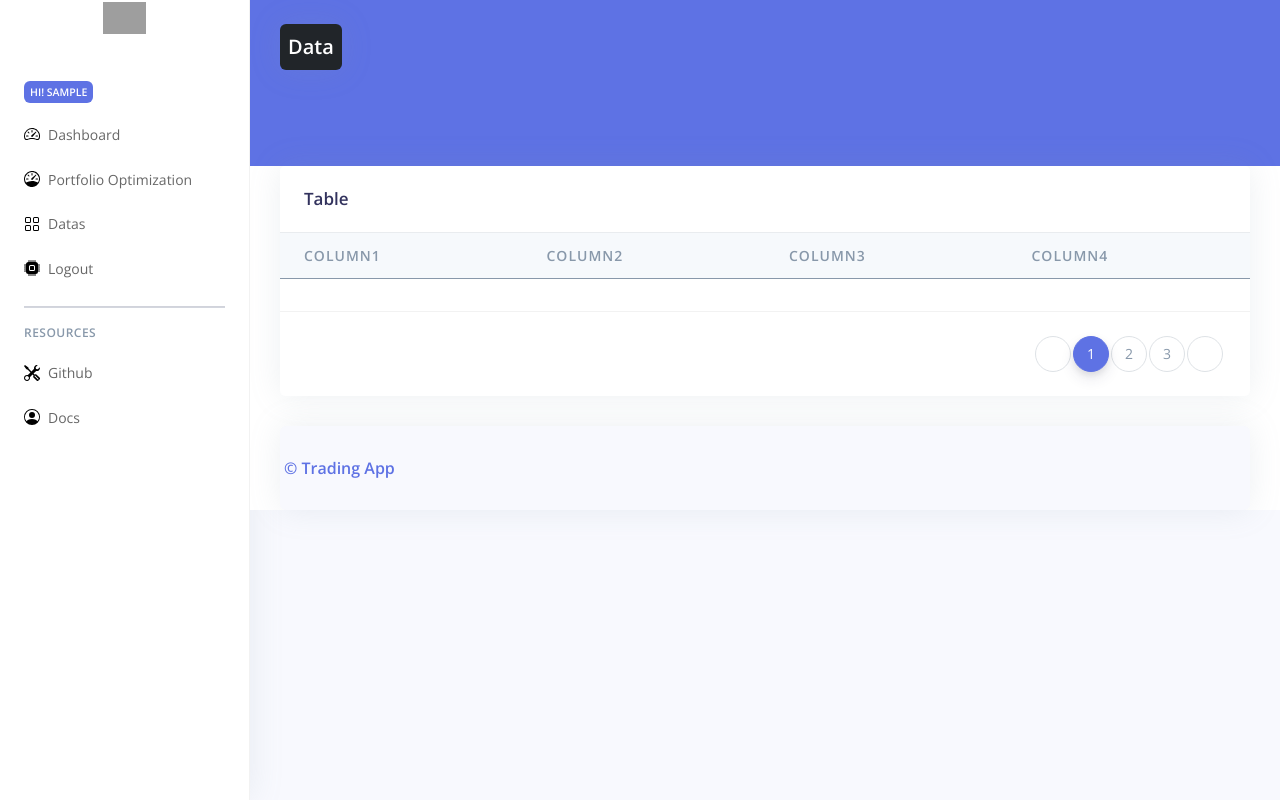
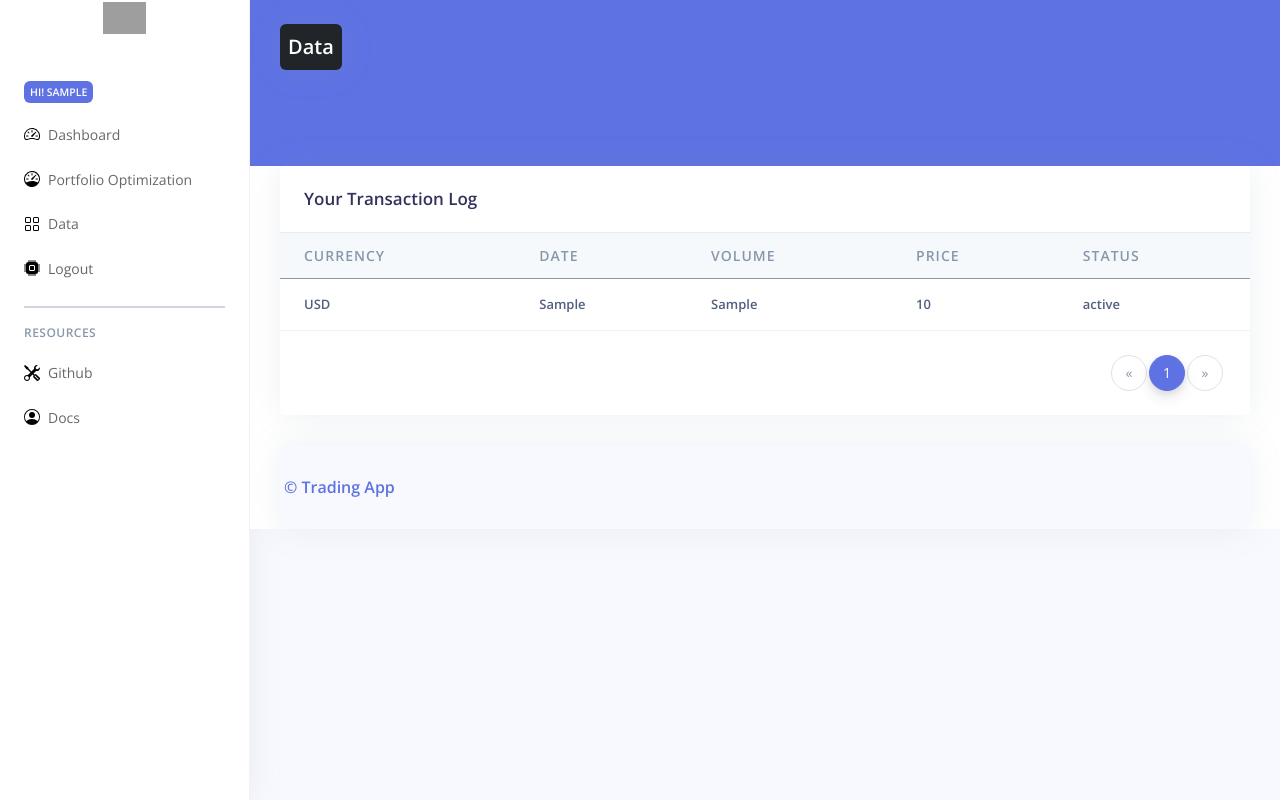
Before and after one commit to qnghien/Trading_WebApp, a Flask app: page /data in a window 1280 px wide. Run offline with Flask 2, Linux system fonts and the light colour scheme; the visitor is signed in with stand-in values (Sample User, id 1); tables that the repository leaves empty or names only in its code hold one stand-in row (values such as "Sample post"); lists and menus that the app fills with data are empty; some libraries are stand-ins or nearby versions; grey boxes are pictures that could not be loaded.

Commit message:
update front end
+ add pagination in stats board
+ adjust optimize-portfolio page
+ create custom.css to customize style
+ create data-page.js, stat-board.js to  add some feature(process pagination, categorize stat-board )

```diff
--- a/flask_web/routes.py
+++ b/flask_web/routes.py
@@ -18,10 +18,12 @@ def login_required(function):
 @app.route('/index', methods=["GET","POST"], endpoint="index")
 @login_required
 def index():
-    log = webserver.get_transaction_log(session['id'])
+    log = webserver.get_transaction_log(session['id'], limit=8)
     pairs = sorted(set([ row[1] for row in log ]))
+    stats = webserver.get_portfolio_by_user(session['id'])
+
     return render_template("index.html", len_list= len(pairs),
-                            list_currency=pairs, user_name=session['username'], log=log)
+                            list_currency=pairs, user_name=session['username'], log=log, stats=stats)
 
 
 #------------------------------------------------------------------------------
@@ -34,7 +36,9 @@ def optimize_portfolio():
 @app.route('/data', endpoint="data_report")
 @login_required
 def data_report():
-    return render_template("data.html", user_name=session['username'])
+    log = webserver.get_transaction_log(session['id'])
+
+    return render_template("data.html", user_name=session['username'], log=log)
 
 
 #------------------------------------------------------------------------------
--- a/flask_web/server.py
+++ b/flask_web/server.py
@@ -47,9 +47,34 @@ class WebServer():
     ''' GET REQUEST'''
 
     #--------------------------------------------
-    def get_transaction_log(self, user_id):
+    def get_transaction_log(self, user_id, limit=0):
         conn = self.mysql.connect()
         cursor = conn.cursor()
-        cursor.execute("select * from transaction where user_id= (%s)", (user_id,))
-        datas = cursor.fetchall()
-        return datas
+        log_query = "select * from transaction where user_id= (%s) order by day desc"
+        if limit > 0:
+            log_query += " Limit " + str(limit)
+
+        cursor.execute(log_query, (user_id,))
+        data = cursor.fetchall()
+        return data
+
+    #--------------------------------------------
+    def get_portfolio_by_user(self, user_id):
+        conn = self.mysql.connect()
+        cursor = conn.cursor()
+        portfolio_query = "WITH define_qty AS (SELECT ROW_NUMBER() OVER (ORDER BY day) AS rank_day, \
+                                    CASE \
+                                    WHEN status = 'SELL' \
+                                    THEN 0 - volume \
+                                    ELSE volume \
+                                    END AS qty, \
+                            price, currency_index \
+                            FROM transaction \
+                            WHERE user_id = (%s) ) \
+                            SELECT currency_index, SUM(qty) OVER (PARTITION BY currency_index ORDER BY rank_day) AS quant_cum, price \
+                            FROM define_qty \
+                            ORDER BY price "
+        cursor.execute(portfolio_query, (user_id,))
+        data = cursor.fetchall()
+        return data
+    #--------------------------------------------
--- /dev/null
+++ b/flask_web/static/assets/css/custom.css
@@ -0,0 +1,6 @@
+li {
+	cursor:pointer !important;
+}
+ul#list-pairs li:hover {
+	background-color: #7283e5 !important;
+}
--- /dev/null
+++ b/flask_web/static/assets/js/data-page.js
@@ -0,0 +1,50 @@
+//make pagination of transaction log board
+const transaction_log_list = document.querySelector("#transactionLogBoard").getElementsByTagName("tr");
+let pageLogList = new Array();
+let currentlogPage = 1;
+const numberPerPage = 4;
+let numberOfPages = Math.ceil(transaction_log_list.length / numberPerPage)
+//make pagination
+function initPagination() {
+	numberOfPages = Math.ceil(transaction_log_list.length / numberPerPage);
+	currentLogPage = 1;
+}
+
+function nextLogPage() {
+	if (currentLogPage < numberOfPages){
+		currentLogPage += 1;
+		document.getElementById("logPageNumber").innerText = currentlogPage;
+		loadLogList();
+	}
+}
+
+function previousLogPage() {
+	if (currentlogPage > 1) {
+		currentLogPage -= 1;
+		document.getElementById("logPageNumber").innerText = currentlogPage;
+		loadLogList();
+	}
+}
+
+function loadLogList() {
+	for (i = 0; i < transaction_log_list.length; i++) {
+		if (i >= (currentlogPage - 1) * numberPerPage && i < currentlogPage * numberPerPage){
+
+			transaction_log_list[i].setAttribute("class", "");
+		}
+		else{
+			transaction_log_list[i].setAttribute("class", "visually-hidden");
+		}
+
+    }
+}
+
+function load_logboard(){
+	initPagination();
+	loadLogList();
+}
+
+//load pagination
+document.getElementById("transactionLogNext").addEventListener("click", nextLogPage);
+document.getElementById("transactionLogPrevious").addEventListener("click", previousLogPage);
+load_logboard();
--- a/flask_web/templates/base/base.html
+++ b/flask_web/templates/base/base.html
@@ -1,6 +1,5 @@
 <!DOCTYPE html>
 <html lang="en">
-
 	<head>
 		<meta charset="utf-8" />
 		<meta name="viewport" content="width=device-width, initial-scale=1, shrink-to-fit=no">
@@ -10,27 +9,36 @@
 		<link rel= "stylesheet" type= "text/css" href= "{{ url_for('static',filename='assets/css/argon.css') }}">
 		<!-- Fonts -->
 		<link rel="stylesheet" href="https://fonts.googleapis.com/css?family=Open+Sans:300,400,600,700">
-   <!-- Page plugins -->
-
 		<!-- Specific CSS goes HERE -->
 		{% block stylesheets %}{% endblock stylesheets %}
+		<style>
+			#panel{
+				visibility: hidden;
+			}
+		</style>
+		<!-- Page plugins -->
+		<script>
+			function load_page() {
+				setTimeout(showPage, 50);
+			}
 
+			function showPage() {
+				document.getElementById("panel").style.visibility = "visible";
+			}
+
+		</script>
 	</head>
-<body>
+	<body onload="load_page()">
 		<!-- SVG -->
 		{% include "base/svg.html" %}
 		{% include "base/sidenav.html" %}
-
 		<div class="main-content" id="panel">
 			{%block header %}{%endblock header%}
-
 			<div class="container-fluid  bg-white">
 				{% block content %}{% endblock content %}
-
 				{% include "base/footer.html" %}
 			</div>
 		</div>
-
 		{% include "base/scripts.html" %}
 		<!-- Specific JS goes HERE -->
 		{% block javascripts %}{% endblock javascripts %}
--- a/flask_web/templates/base/sidenav.html
+++ b/flask_web/templates/base/sidenav.html
@@ -26,7 +26,7 @@
           <li class="nav-item">
             <a class="nav-link" href="{{url_for('data_report')}}">
               <svg class="bi me-2" width="16" height="16"><use xlink:href="#grid"/></svg>
-              <span class="nav-link-text">Datas</span>
+              <span class="nav-link-text">Data</span>
             </a>
           </li>
           <li class="nav-item">
--- a/flask_web/templates/data.html
+++ b/flask_web/templates/data.html
@@ -19,50 +19,47 @@
 		<div class="card">
 			<!-- Card header -->
 			<div class="card-header border-0">
-				<h3 class="mb-0">Table</h3>
+				<h3 class="mb-0">Your Transaction Log</h3>
 			</div>
 			<!-- table -->
 			<div class="table-responsive">
 				<table class="table align-items-center table-flush">
 					<thead class="thead-light">
 						<tr>
-							<th scope="col" class="sort text-sm" >Column1</th>
-							<th scope="col" class="sort text-sm" >Column2</th>
-							<th scope="col" class="sort text-sm" >Column3</th>
-							<th scope="col" class="text-sm">Column4</th>
+							<th scope="col" class="sort text-sm" >Currency</th>
+							<th scope="col" class="sort text-sm" >Date</th>
+							<th scope="col" class="sort text-sm" >Volume</th>
+							<th scope="col" class="text-sm">Price</th>
+							<th scope="col" class="text-sm">Status</th>
 						</tr>
 					</thead>
-					<tbody class="list">
-						<tr>
-							<th scope="row"></th>
-							<td></td>
-							<td></td>
-							<td></td>
+					<tbody class="list" id="transactionLogBoard">
+						{% for row in log%}
+						<tr class="visually-hidden">
+							<th scope="row">{{row[1]}}</th>
+							<th scope="col">{{row[4]}}</th>
+							<th scope="col">{{row[5]}}</th>
+							<th scope="col">{{row[3]}}</th>
+							<th scope="col">{{row[2]}}</th>
 						</tr>
+						{% endfor %}
 					</tbody>
 				</table>
 			</div>
 			<!-- Table footer -->
+			<!-- Stats Board footer -->
 			<div class="card-footer py-4">
 				<nav aria-label="...">
 					<ul class="pagination justify-content-end mb-0">
-						<li class="page-item disabled">
-							<a class="page-link" href="#" tabindex="-1">
-							<i class="fas fa-angle-left"></i>
-							<span class="sr-only">Previous</span>
+						<li class="page-item" id="transactionLogPrevious">
+							<a class="page-link" href="#" aria-label="Previous">
+								<span aria-hidden="true">&laquo;</span>
 							</a>
 						</li>
-						<li class="page-item active">
-							<a class="page-link" href="#">1</a>
-						</li>
-						<li class="page-item">
-							<a class="page-link" href="#">2 <span class="sr-only">(current)</span></a>
-						</li>
-						<li class="page-item"><a class="page-link" href="#">3</a></li>
-						<li class="page-item">
-							<a class="page-link" href="#">
-							<i class="fas fa-angle-right"></i>
-							<span class="sr-only">Next</span>
+						<li class="page-item active" ><a class="page-link" id="logPageNumber">1</a></li>
+						<li class="page-item" id="transactionLogNext">
+							<a class="page-link" href="#" aria-label="Next">
+								<span aria-hidden="true">&raquo;</span>
 							</a>
 						</li>
 					</ul>
@@ -74,4 +71,5 @@
 {% endblock %}
 {% block javascripts %}
 <!-- Optional JavaScript -->
+<script src="{{url_for('static',filename='assets/js/data-page.js')}}"></script>
 {% endblock %}
```
Also changed, not shown: flask_web/static/assets/js/stat-board.js (added, +96 -0 lines), flask_web/templates/index.html (+56 -34 lines), flask_web/templates/optimize-portfolio.html (+63 -6 lines). Lines whose indentation alone changed are shown as unchanged.
